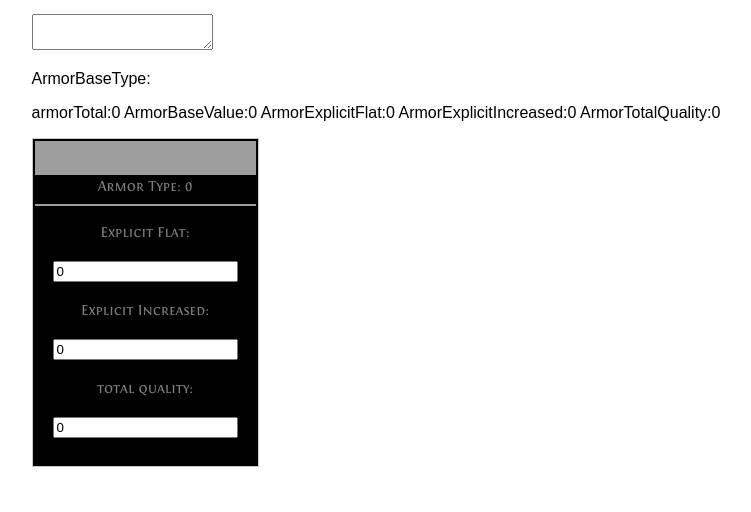
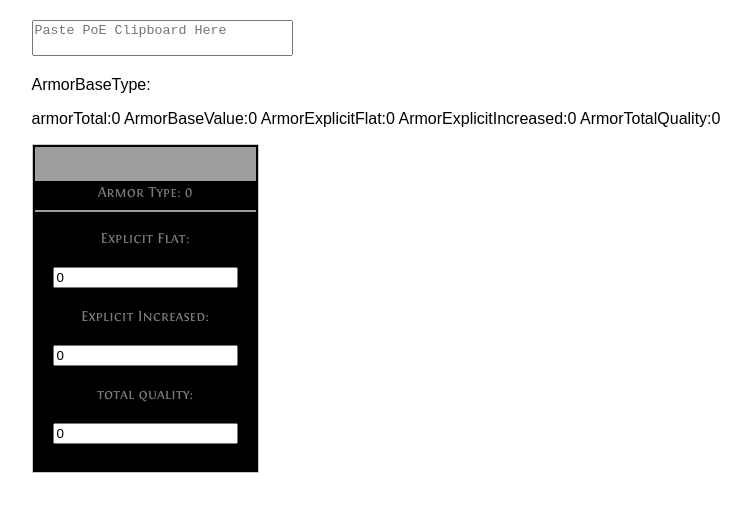
Before and after one commit to Xrythidon/PoECalc, a React (Create React App) app: page / in a window 1280 px wide. Shown: the top 512 px of the page, without its empty margins (264-1015 px from the left). Built offline with nearby package versions, Linux system fonts and the light colour scheme; grey boxes are pictures that could not be loaded.

Commit message:
Fixed missing affix bug

```diff
--- a/src/App.js
+++ b/src/App.js
@@ -52,11 +52,12 @@ function App() {
   // Recalculates final armor on every state change
   useEffect(() => {
     recalculateFinalArmor(dispatch, state, setArmorTotal);
+    console.log(state);
   }, [state.explicitFlat, state.explicitIncreased, state.totalQuality, state.armorBase])
 
   return (
     <ItemAttrContext.Provider value={{ state, dispatch }}>
-      <textarea onChange={(e) => fireDispatch(e)}>
+      <textarea className="textarea" placeholder="Paste PoE Clipboard Here" cols="30" row="5" onChange={(e) => fireDispatch(e)}>
       </textarea>
       <p>
         <p>ArmorBaseType:{state.armorBaseType}</p>
--- a/src/calculators/calculateAttributes.js
+++ b/src/calculators/calculateAttributes.js
@@ -1,5 +1,5 @@
-export const calculateBase = (dispatch, state, setBaseArmor) => {
-    const base = (state.armorTotal / (1 + ((state.explicitIncreased + state.totalQuality) / 100))) - state.explicitFlat;
+export const calculateBase = (dispatch, {armorTotal, explicitIncreased, explicitFlat, totalQuality}, setBaseArmor) => {
+    const base = (armorTotal / (1 + ((explicitIncreased + totalQuality) / 100))) - explicitFlat;
     dispatch(setBaseArmor(Math.round(base)))
   }
 
--- a/src/selectors/getArmorAttributes.js
+++ b/src/selectors/getArmorAttributes.js
@@ -36,7 +36,7 @@ export const findBaseType = (e) => {
 
 export const getTotalArmor = (e) => {
     let regex;
-    let text = "";
+    let text = 0;
 
     switch (baseType) {
         case "ES":
@@ -56,11 +56,11 @@ export const getTotalArmor = (e) => {
 
 
 export const getTotalQuality = (e) => {
+    let text = 0;
 
     const regex = new RegExp(/(?<=Quality: \+)(\d{1,3})/);
 
     const match = regex.test(e.target.value)
-    let text = "";
 
     if (match) {
         text = e.target.value.match(regex)[0];
@@ -71,7 +71,7 @@ export const getTotalQuality = (e) => {
 
 export const getExplicitFlat = (e) => {
     let regex;
-    let text = "";
+    let text = 0;
 
     switch (baseType) {
         case "ES":
@@ -91,7 +91,7 @@ export const getExplicitFlat = (e) => {
 
 export const getExplicitedIncreased = (e) => {
     let regex;
-    let text = "";
+    let text = 0;
 
     switch (baseType) {
         case "ES":
--- a/src/styles/components/_inputs.scss
+++ b/src/styles/components/_inputs.scss
@@ -0,0 +1,6 @@
+
+.textarea {
+    outline:none;
+    resize:none;
+    overflow: auto;
+}
--- a/src/styles/styles.scss
+++ b/src/styles/styles.scss
@@ -5,7 +5,7 @@
 body {
     height: 60vh;
     display: flex;
-    justify-content: space-around;
+    justify-content: end;
     align-items: center;
     flex-direction: column;
     font-family: sans-serif;
```
